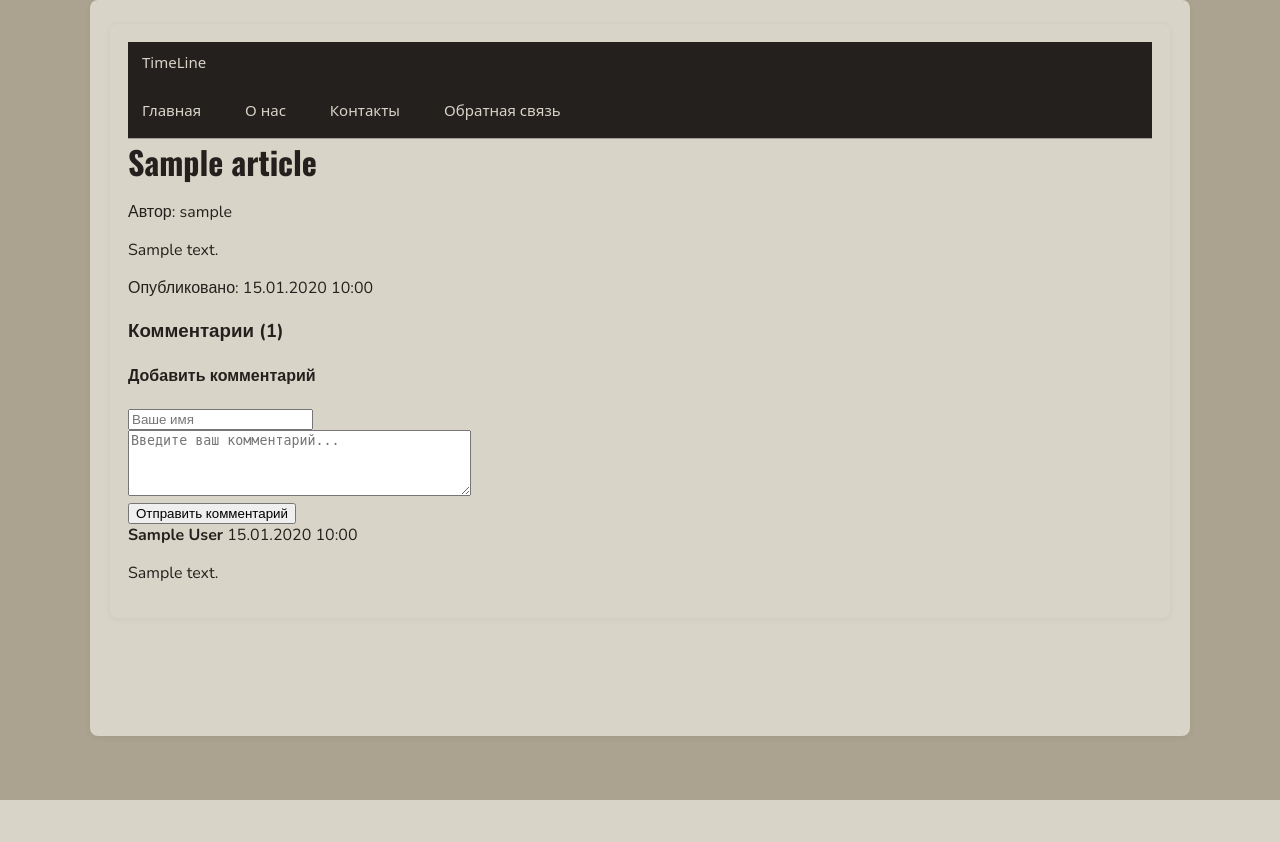
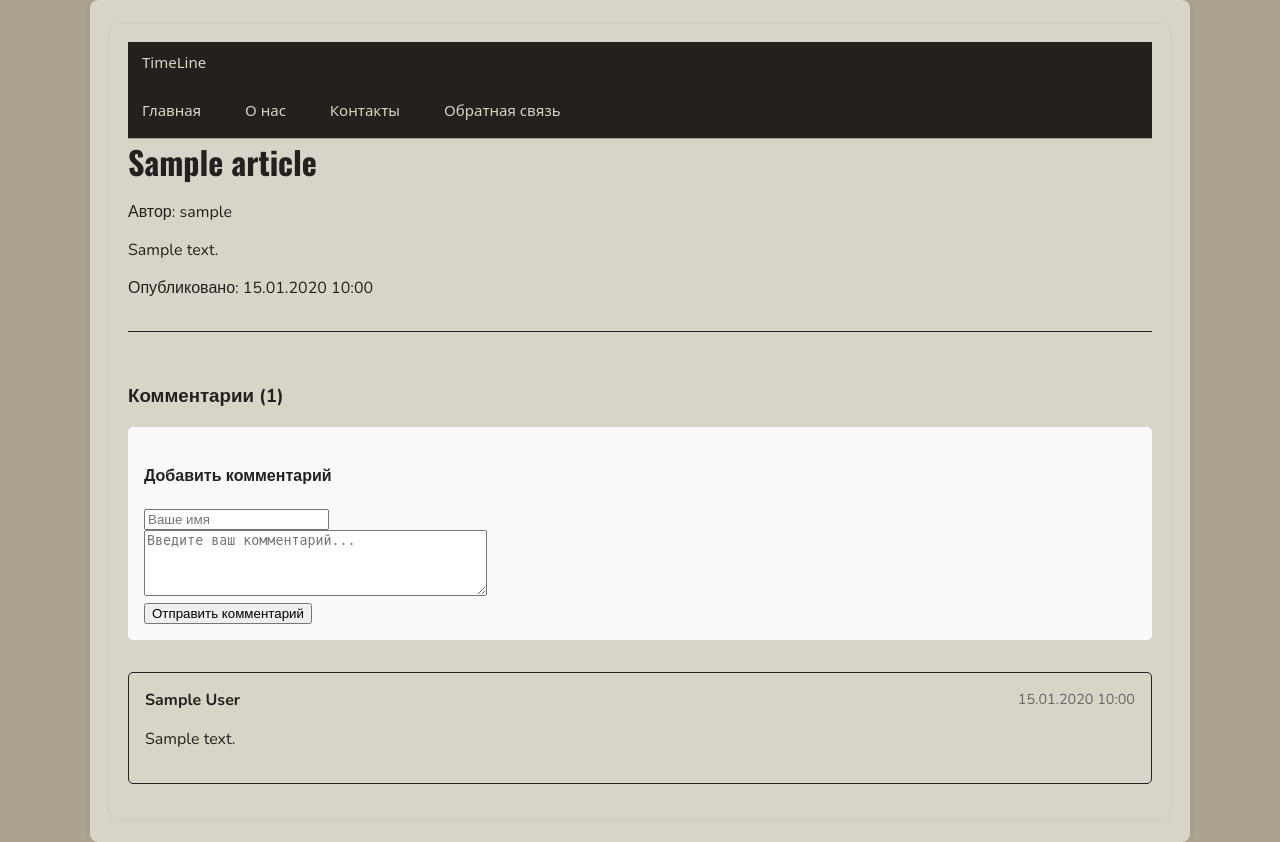
Before and after one commit to rhinci/NewsBlog-website, a Django app: page /news/1/ in a window 1280 px wide. Before the commit the page ends 800 px from the top, so only its background shows below. Run offline with Django 4.2, Linux system fonts and the light colour scheme; tables that the repository leaves empty hold one stand-in row (values such as "Sample post").

Commit message:
comments style

```diff
--- a/blog/forms.py
+++ b/blog/forms.py
@@ -31,7 +31,3 @@ class CommentForm(forms.ModelForm):
             'text': forms.Textarea(attrs={'rows': 4, 'placeholder': 'Введите ваш комментарий...'}),
             'author_name': forms.TextInput(attrs={'placeholder': 'Ваше имя'})
         }
-        labels = {
-            'author_name': 'Ваше имя',
-            'text': 'Комментарий'
-        }
--- /dev/null
+++ b/static/css/comments.css
@@ -0,0 +1,45 @@
+.comments-section {
+    margin-top: 2rem;
+    padding-top: 2rem;
+    border-top: 1px solid #24201d;
+}
+
+.comment-form {
+    background: #f9f9f9;
+    padding: 1rem;
+    border-radius: 5px;
+    margin-bottom: 2rem;
+}
+
+.comment {
+    border: 1px solid #24201d;
+    padding: 1rem;
+    margin-bottom: 1rem;
+    border-radius: 5px;
+}
+
+.comment-header {
+    display: flex;
+    justify-content: space-between;
+    margin-bottom: 0.5rem;
+}
+
+.comment-date {
+    color: #666;
+    font-size: 0.9rem;
+}
+
+.comment-text {
+    line-height: 1.5;
+}
+
+.article-text {
+    line-height: 1.6;
+    margin-bottom: 2rem;
+}
+
+.article-meta {
+    color: #666;
+    font-size: 0.9rem;
+    margin-bottom: 1rem;
+}
--- a/templates/base.html
+++ b/templates/base.html
@@ -8,6 +8,7 @@
     <title>{% block title %} base title {% endblock title %}</title>
     <link rel="stylesheet" href="{% static 'css/base.css' %}">
     <link rel="stylesheet" href="{% static 'css/nav.css' %}">
+    <link rel="stylesheet" href="{% static 'css/comments.css' %}">
     {% block head %}
 
     {% endblock head %}
```
